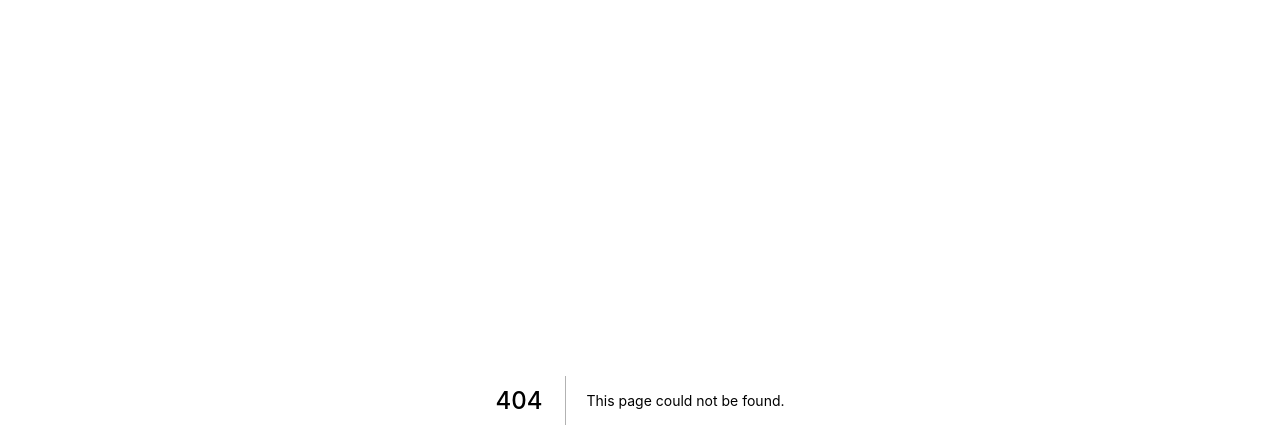
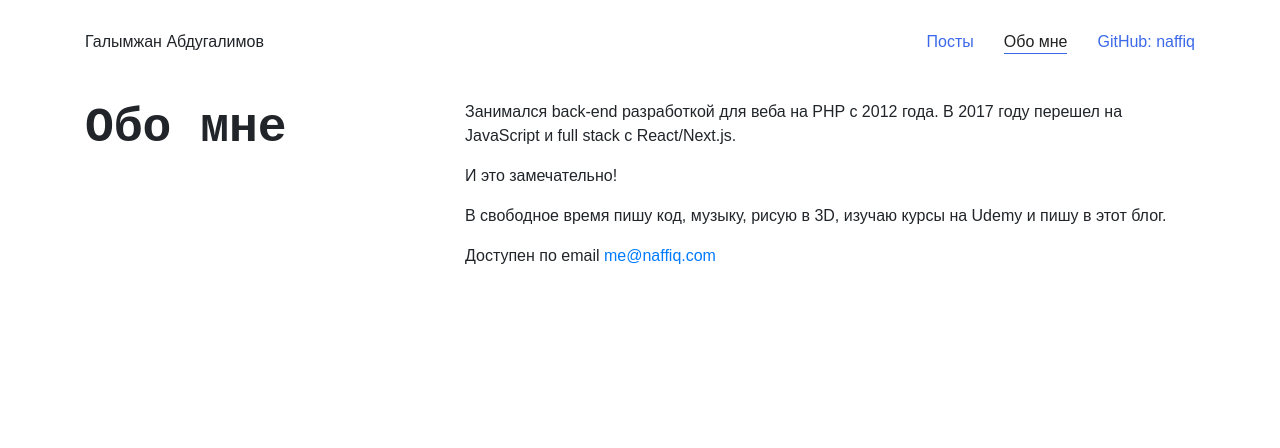
Before and after one commit to naffiq/naffiq-com, a Next.js app: page /about in a window 1280 px wide. Before the commit this address had no page. Shown: the top 448 px of the page. Built offline with nearby package versions, Linux system fonts and the light colour scheme; no server answers; a web font is replaced by a local one.

Commit message:
added about page

```diff
--- /dev/null
+++ b/pages/about.tsx
@@ -0,0 +1,36 @@
+import * as React from 'react';
+import Link from 'next/link';
+
+import withData from '../lib/withData';
+
+import Page from '../layouts/index';
+import PostsList from '../components/posts/PostsList';
+
+export default withData((props) =>
+    <Page title='обо мне' activeLink='about'>
+        <div className="row">
+            <div className="col-md-4">
+                <h1 className="page--title">Обо мне</h1>
+            </div>
+
+
+            <div className="col-md-8">
+                <p>
+                    Занимался back-end разработкой для веба на PHP с 2012 года.
+                    В 2017 году перешел на JavaScript и full stack с React/Next.js.
+                </p>
+                <p>
+                    И это замечательно!
+                </p>
+                <p>
+                    В свободное время пишу код, музыку, рисую в 3D, изучаю курсы на Udemy
+                    и пишу в этот блог.
+                </p>
+
+                <p>
+                    Доступен по email <a href="mailto:">me@naffiq.com</a>
+                </p>
+            </div>
+        </div>
+    </Page>
+);
```
